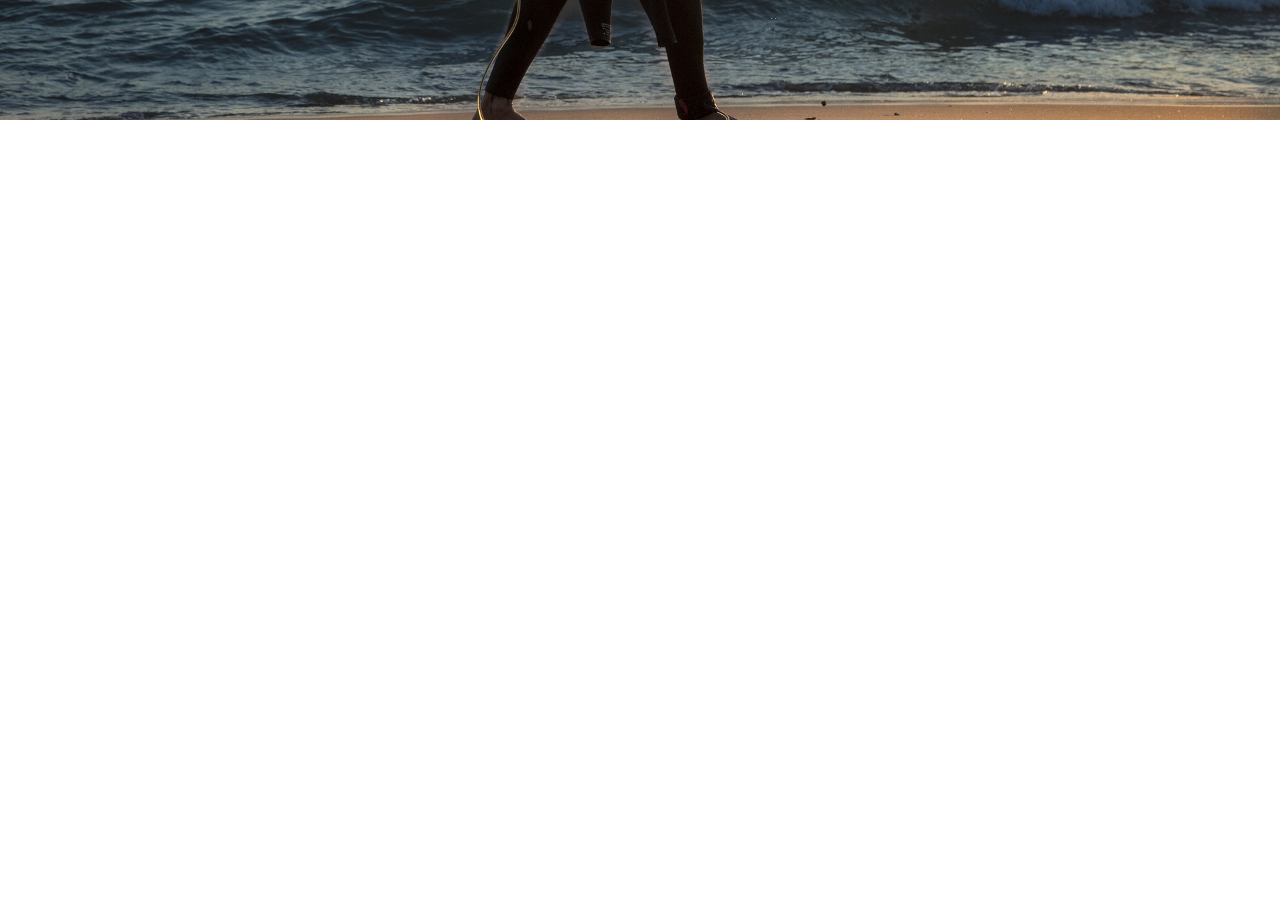
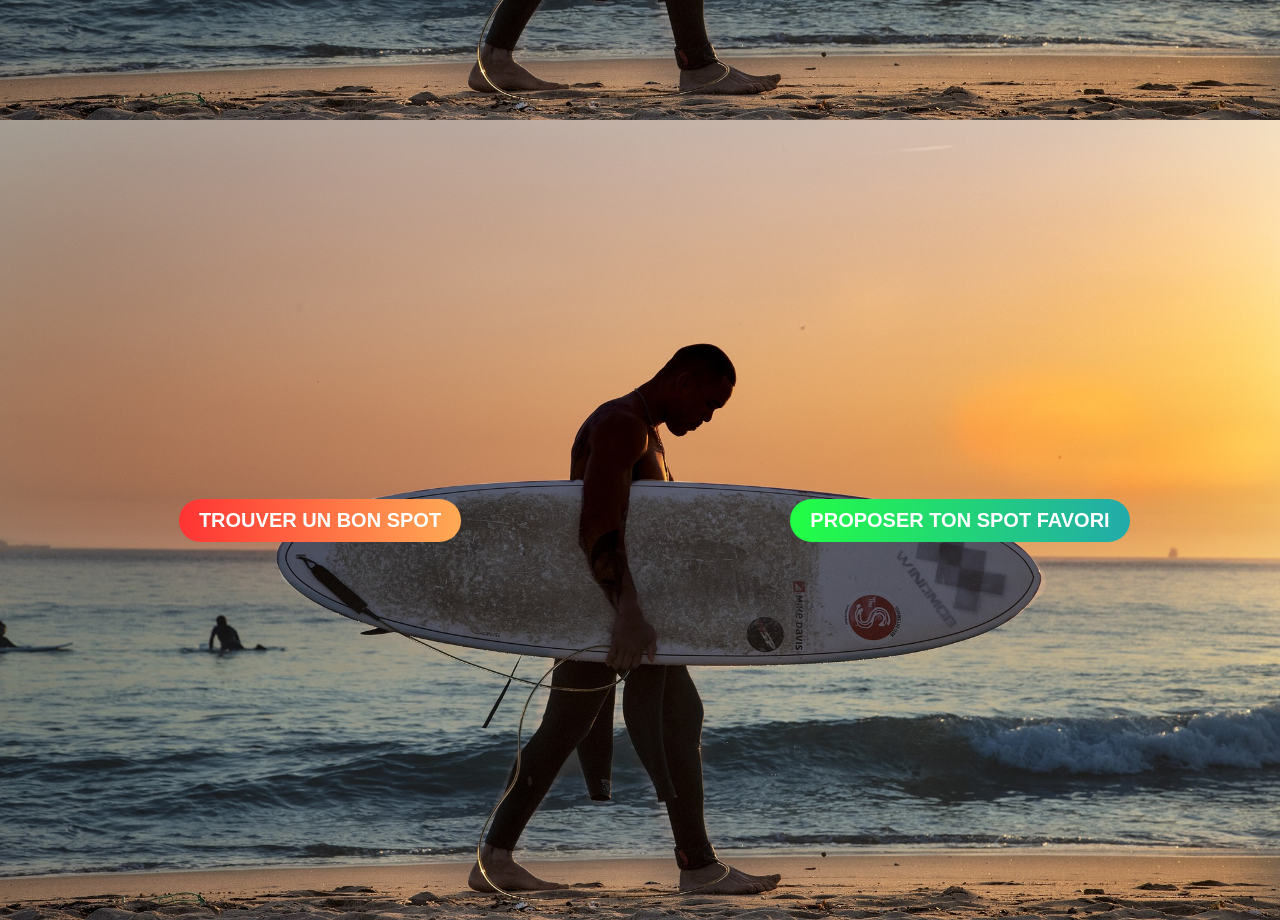
Before and after one commit to Anthony-Jhoiro/surfer-du-web-client, a React (Create React App) app: page / in a window 1280 px wide. Shown: the part 680-1600 px from the top of the page. Before the commit the page ends 800 px from the top, so only its background shows below. Built offline with nearby package versions, Linux system fonts and the light colour scheme.

Commit message:
maj welcome.js

```diff
--- a/src/pages/welcome.js
+++ b/src/pages/welcome.js
@@ -13,8 +13,16 @@ export default function Welcome(props){
     return (
         <>
             <Header/>
-            <Grid container justify="center" alignItems="center" className="firstViewGrid">
+            <Grid container justify="center" alignItems="center" className="view">
                 <h1 className="white title">Alors, ça farte ?</h1>
+            </Grid>
+            <Grid container justify="center" alignItems="center" className="view">
+                <Grid xs="6">
+                    <button className="beachButton bbred">Trouver un bon spot</button>
+                </Grid>
+                <Grid xs="6">
+                    <button className="beachButton bbgreen">Proposer ton spot favori</button>
+                </Grid>
             </Grid>
         </>
     );
--- a/src/styles/pages/welcome.css
+++ b/src/styles/pages/welcome.css
@@ -1,10 +1,10 @@
 html {
     background-image: url("../../images/welcome-bg.jpg");
-    background-position: fixed;
-    background-size: cover;
+    background-attachment: fixed;
+    background-size: 100%;
 }
 
-.firstViewGrid {
+.view {
     width: 100vw;
     height: 100vh;
 }
@@ -14,5 +14,24 @@ html {
 }
 
 .title {
-    font-size: 5em;
+    font-size: 200%;
 }
+
+.beachButton {
+    padding: 10px 20px 10px 20px;
+    font-size: 1.25em;
+    text-transform: uppercase;
+    font-weight: bold;
+    border-radius: 30px;
+    border-style: none;
+    cursor: pointer;
+    color: white;
+}
+
+.bbred {
+    background: linear-gradient(to right, #FF3333, #FFAA55);;
+}
+
+.bbgreen {
+    background: linear-gradient(to right, #22FF44, #22AAAA);;
+}
```
